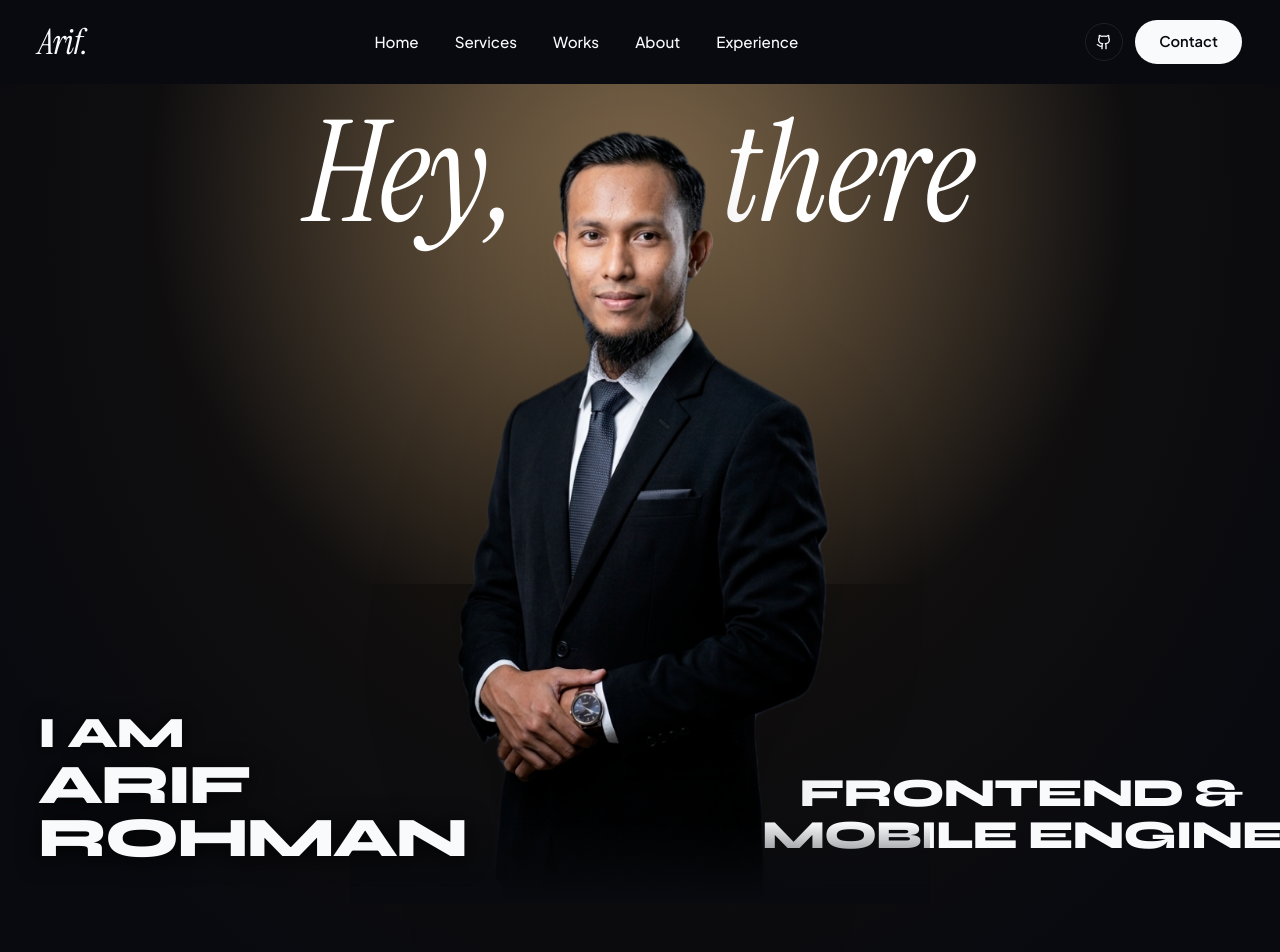
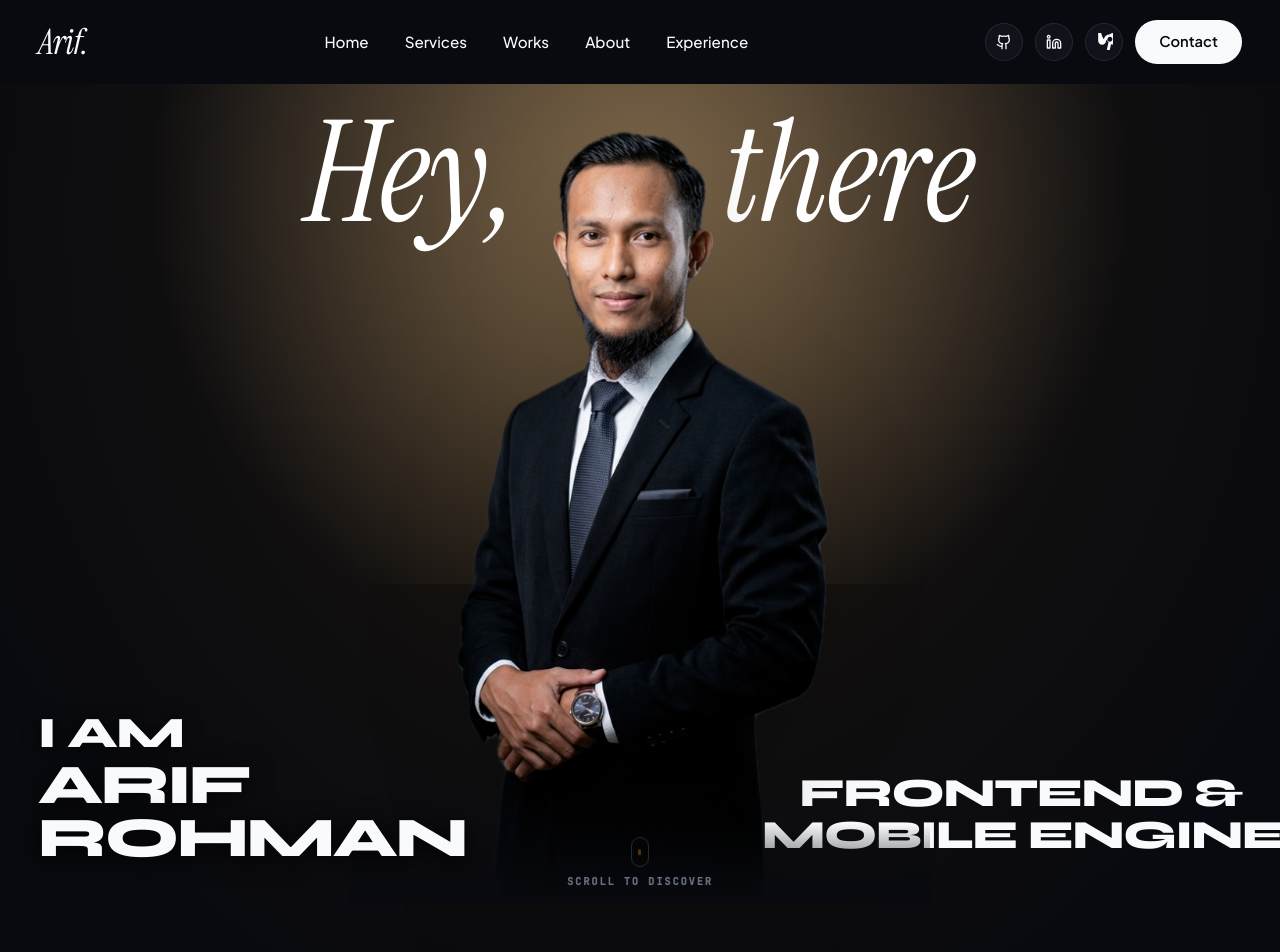
Before and after one commit to arifrohmanhakim/arifrohmanhakim, a React (Vite) app: page / in a window 1280 px wide. Shown: the top 952 px of the page. Built offline with nearby package versions, Linux system fonts and the light colour scheme; no server answers.

Commit message:
feat: add LinkedIn and Upwork social buttons, scroll indicator, and update styling

```diff
--- a/index.html
+++ b/index.html
@@ -2,8 +2,7 @@
 <html lang="id">
   <head>
     <meta charset="UTF-8" />
-    <link rel="icon" type="image/png" href="/favicon.png" />
-    <link rel="apple-touch-icon" href="/favicon.png" />
+    <link rel="icon" type="image/svg+xml" href="https://avatars.githubusercontent.com/u/86143789?v=4" />
     <meta name="viewport" content="width=device-width, initial-scale=1.0" />
     <meta name="description" content="Portfolio Arif Rohman Hakim - Full Stack & Mobile Engineer berbasis di Yogyakarta. Spesialisasi React, React Native, TypeScript, dan Modern Web Apps." />
     <meta name="keywords" content="Arif Rohman Hakim, Software Engineer, React, React Native, TypeScript, Payaman OS, Portfolio" />
--- a/src/components/HeroMadisonSection.jsx
+++ b/src/components/HeroMadisonSection.jsx
@@ -20,22 +20,6 @@ export const HeroMadisonSection = ({ scrollY = 0 }) => {
       <div className="madison-ambient-glow"></div>
 
       <div className="container madison-hero-wrapper">
-        {/* Top Header Row */}
-        {/* <div className="hero-top-meta-bar">
-          <div className="opportunity-badge">
-            <span className="dot-pulse"></span>
-            <span>Available for new opportunities</span>
-          </div>
-
-          <div className="hero-hashtags-wrap">
-            <span className="hero-hashtag">#React</span>
-            <span className="h6ero-hashtag">#ReactNative</span>
-            <span className="hero-hashtag">#TypeScript</span>
-            <span className="hero-hashtag">#HighPerformance</span>
-            <span className="hero-hashtag">#CreativeTech</span>
-          </div>
-        </div> */}
-
         {/* Hero Grand Stage with 3D Depth Layering */}
         <div className="hero-centerpiece-stage">
           {/* Layer 1 (Paling Belakang): Teks "Hey, there" Zoom In Saat Scroll */}
@@ -93,6 +77,14 @@ export const HeroMadisonSection = ({ scrollY = 0 }) => {
               <h1 className="floating-name-text">ROHMAN</h1>
             </div>
           </div>
+
+          {/* Scroll Guide Indicator */}
+          <div className="hero-scroll-indicator" aria-hidden="true">
+            <div className="scroll-mouse-pill">
+              <div className="scroll-mouse-wheel"></div>
+            </div>
+            <span className="scroll-label">SCROLL TO DISCOVER</span>
+          </div>
         </div>
       </div>
     </section>
--- /dev/null
+++ b/src/components/LinkedinIcon.jsx
@@ -0,0 +1,22 @@
+import React from 'react';
+
+export const LinkedinIcon = ({ size = 20, className = '' }) => {
+  return (
+    <svg
+      width={size}
+      height={size}
+      viewBox="0 0 24 24"
+      fill="none"
+      stroke="currentColor"
+      strokeWidth="2"
+      strokeLinecap="round"
+      strokeLinejoin="round"
+      className={className}
+      aria-hidden="true"
+    >
+      <path d="M16 8a6 6 0 0 1 6 6v7h-4v-7a2 2 0 0 0-2-2 2 2 0 0 0-2 2v7h-4v-7a6 6 0 0 1 6-6z" />
+      <rect x="2" y="9" width="4" height="12" />
+      <circle cx="4" cy="4" r="2" />
+    </svg>
+  );
+};
--- a/src/components/Navbar.jsx
+++ b/src/components/Navbar.jsx
@@ -1,5 +1,7 @@
 import React from 'react';
 import { GithubIcon } from './GithubIcon';
+import { LinkedinIcon } from './LinkedinIcon';
+import { UpworkIcon } from './UpworkIcon';
 import { PROFILE_DATA } from '../constants/portfolioData';
 
 export const Navbar = ({ isScrolled }) => {
@@ -20,7 +22,7 @@ export const Navbar = ({ isScrolled }) => {
           <a href="#experience" className="madison-nav-link">Experience</a>
         </nav>
 
-        {/* Right Actions */}
+        {/* Right Actions: Social Links & Contact CTA */}
         <div className="madison-nav-actions">
           <a
             href={PROFILE_DATA.githubUrl}
@@ -33,6 +35,28 @@ export const Navbar = ({ isScrolled }) => {
             <GithubIcon size={16} />
           </a>
 
+          <a
+            href={PROFILE_DATA.linkedinUrl}
+            target="_blank"
+            rel="noopener noreferrer"
+            className="github-ghost-btn nav-linkedin-btn"
+            aria-label="LinkedIn"
+            title="Kunjungi LinkedIn"
+          >
+            <LinkedinIcon size={16} />
+          </a>
+
+          <a
+            href={PROFILE_DATA.upworkUrl}
+            target="_blank"
+            rel="noopener noreferrer"
+            className="github-ghost-btn nav-upwork-btn"
+            aria-label="Upwork"
+            title="Hire on Upwork"
+          >
+            <UpworkIcon size={17} />
+          </a>
+
           <a href="#contact" className="madison-pill-btn">
             <span>Contact</span>
           </a>
--- /dev/null
+++ b/src/components/UpworkIcon.jsx
@@ -0,0 +1,16 @@
+import React from 'react';
+
+export const UpworkIcon = ({ size = 20, className = '' }) => {
+  return (
+    <svg
+      width={size}
+      height={size}
+      viewBox="3 3.5 19 19"
+      fill="currentColor"
+      className={className}
+      aria-hidden="true"
+    >
+      <path d="M18.561 13.158c-1.102 0-2.135-.467-3.074-1.227l.228-1.076.008-.042c.207-1.143.849-3.06 2.839-3.06 1.492 0 2.703 1.212 2.703 2.703-.001 1.489-1.212 2.702-2.704 2.702zm0-8.14c-3.722 0-6.143 2.502-6.84 5.378-1.464-2.146-2.584-4.838-3.076-7.396H5.405v9.112c0 2.454 1.996 4.45 4.45 4.45 2.453 0 4.449-1.996 4.449-4.45v-1.026c.725.968 1.625 1.777 2.68 2.373l-1.91 8.941h3.336l1.371-6.425c.875.228 1.802.35 2.78.35 3.864 0 7.008-3.143 7.008-7.008 0-3.864-3.144-7.009-7.008-7.009z" />
+    </svg>
+  );
+};
--- a/src/constants/portfolioData.js
+++ b/src/constants/portfolioData.js
@@ -6,6 +6,8 @@ export const PROFILE_DATA = {
   location: 'Yogyakarta, Indonesia',
   avatarUrl: 'https://avatars.githubusercontent.com/u/86143789?v=4',
   githubUrl: 'https://github.com/arifrohmanhakim',
+  linkedinUrl: 'https://www.linkedin.com/in/arif-rohman-hakim/',
+  upworkUrl: 'https://www.upwork.com/freelancers/~012a82c5794a5bc843',
   websiteUrl: 'https://payamanos.vercel.app',
   availableForHire: true,
   summaryCode: {
--- a/src/styles/index.css
+++ b/src/styles/index.css
@@ -140,13 +140,30 @@ button {
   border-radius: var(--radius-pill);
   color: var(--text-main);
   border: 1px solid var(--border-line);
+  background: rgba(23, 26, 36, 0.6);
+  backdrop-filter: blur(8px);
+  -webkit-backdrop-filter: blur(8px);
+  cursor: pointer;
   transition: all var(--transition-fast);
 }
 
 .theme-switch-btn:hover,
 .github-ghost-btn:hover {
-  border-color: var(--border-hover);
+  border-color: rgba(255, 255, 255, 0.28);
+  background: rgba(255, 255, 255, 0.08);
   transform: translateY(-1px);
+}
+
+.github-ghost-btn.nav-linkedin-btn:hover {
+  color: #0a66c2;
+  border-color: rgba(10, 102, 194, 0.45);
+  box-shadow: 0 0 12px rgba(10, 102, 194, 0.2);
+}
+
+.github-ghost-btn.nav-upwork-btn:hover {
+  color: #14a800;
+  border-color: rgba(20, 168, 0, 0.45);
+  box-shadow: 0 0 12px rgba(20, 168, 0, 0.2);
 }
 
 .madison-pill-btn {
@@ -223,29 +240,51 @@ button {
   box-shadow: 0 0 10px var(--accent-dot);
 }
 
-.hero-hashtags-wrap {
+/* Scroll Guide Indicator di Bagian Bawah Stage */
+.hero-scroll-indicator {
+  position: absolute;
+  bottom: 14px;
+  left: 50%;
+  transform: translateX(-50%);
+  z-index: 5;
   display: flex;
-  flex-wrap: wrap;
-  justify-content: flex-end;
+  flex-direction: column;
   align-items: center;
-  gap: 6px 10px;
-  max-width: 320px;
+  gap: 6px;
+  opacity: 0.7;
+  pointer-events: none;
 }
 
-.hero-hashtag {
-  font-family: var(--font-mono);
-  font-size: 0.85rem;
-  font-weight: 600;
-  color: #94a3b8;
-  letter-spacing: -0.02em;
-  transition: all var(--transition-fast);
-  cursor: default;
-  user-select: none;
+.scroll-mouse-pill {
+  width: 18px;
+  height: 30px;
+  border-radius: 12px;
+  border: 1.5px solid rgba(255, 255, 255, 0.22);
+  position: relative;
+  display: flex;
+  justify-content: center;
+  padding-top: 5px;
 }
 
-.hero-hashtag:hover {
-  color: #38bdf8;
-  transform: translateY(-1px);
+.scroll-mouse-wheel {
+  width: 3px;
+  height: 6px;
+  border-radius: 2px;
+  background: #f59e0b;
+  animation: scrollWheelBounce 1.8s infinite ease-in-out;
+}
+
+@keyframes scrollWheelBounce {
+  0% { transform: translateY(0); opacity: 1; }
+  100% { transform: translateY(12px); opacity: 0; }
+}
+
+.scroll-label {
+  font-family: var(--font-mono);
+  font-size: 0.65rem;
+  font-weight: 600;
+  letter-spacing: 0.18em;
+  color: #94a3b8;
 }
 
 /* Hero Grand Centerpiece Stage (Foto di Tengah & 3D Layering Efek Scroll) */
@@ -875,11 +914,6 @@ button {
     gap: 14px;
   }
 
-  .hero-hashtags-wrap {
-    justify-content: flex-start;
-    max-width: 100%;
-  }
-
   .hero-centerpiece-stage {
     min-height: 720px;
     flex-direction: column;
```
